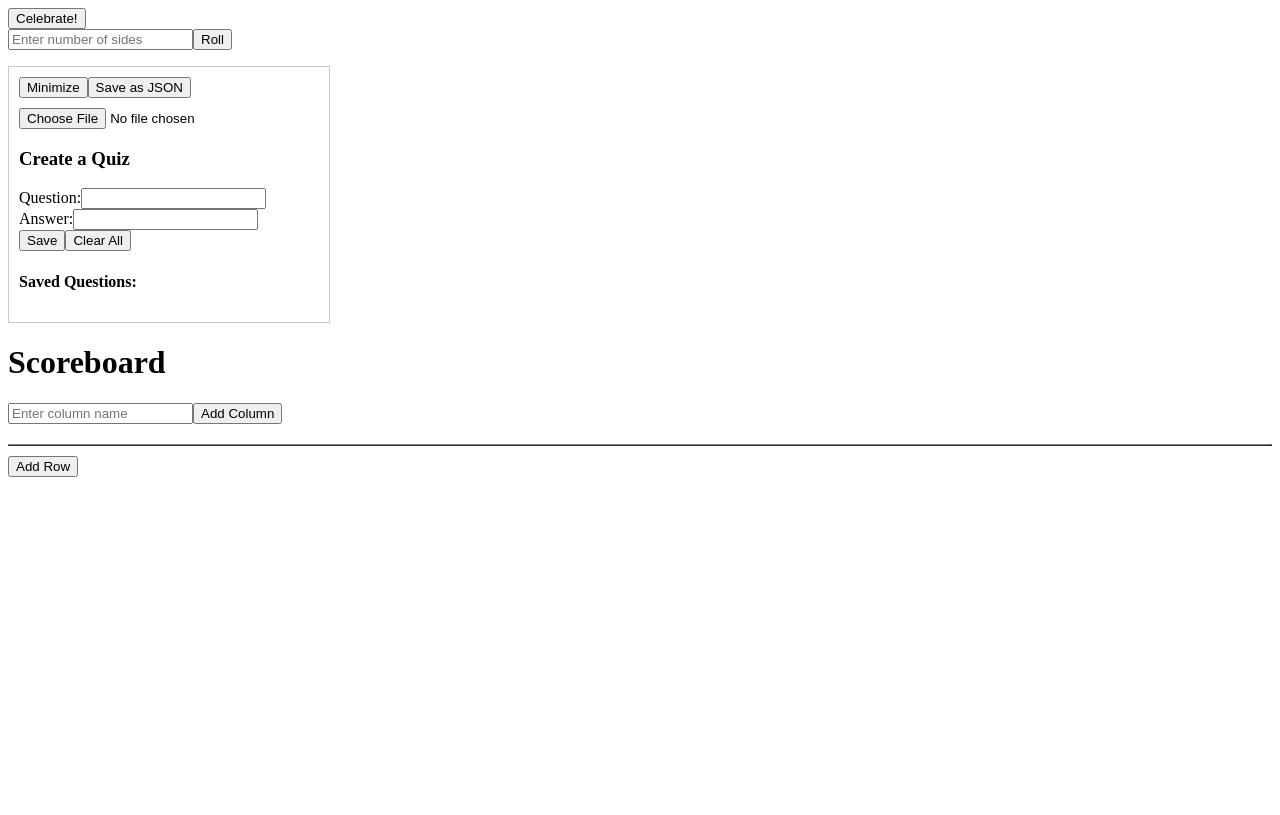
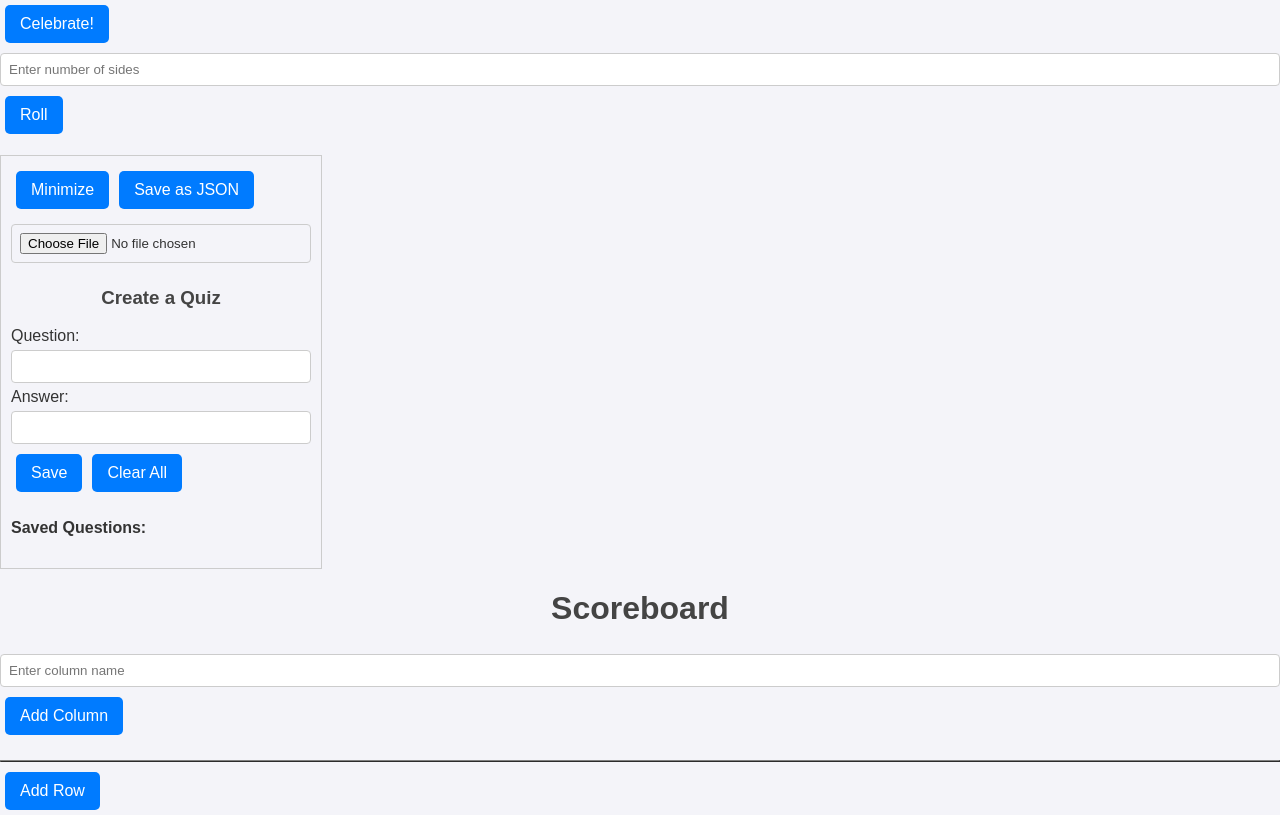
Before and after one commit to nouxinf/bookclub, a React (Vite) app: page / in a window 1280 px wide. Built offline with nearby package versions, Linux system fonts and the light colour scheme.

Commit message:
basic css

```diff
--- a/src/App.jsx
+++ b/src/App.jsx
@@ -1,8 +1,12 @@
 import { useState } from 'react'
+
 import Dice from './Dice';
 import Quiz from "./Quiz";
 import Scores from "./Scores";
 import Confetti from "./Confetti.jsx";
+
+import "./styles/App.css"
+
 function App() {
   return (
     <>
@@ -10,7 +14,7 @@ function App() {
         <Confetti />
         <Dice />
         <Quiz />
-        <Scores />
+        <Scores className="scoreboard"/>
       </div>
     </>
   )
--- a/src/Scores.jsx
+++ b/src/Scores.jsx
@@ -4,7 +4,6 @@ const Scores = () => {
     const [columns, setColumns] = useState([]);
     const [newColumnName, setNewColumnName] = useState('');
     const [rows, setRows] = useState([{}]);
-
     const addColumn = () => {
         if (newColumnName.trim() !== '') {
             setColumns([...columns, newColumnName]);
@@ -31,6 +30,16 @@ const Scores = () => {
             return rows.reduce((sum, row) => sum + (parseFloat(row[column]) || 0), 0);
         });
         return sums;
+    };
+
+    const getSortedPlayers = () => {
+        return rows
+            .filter((row) => row['Name']) // Ensure only rows with a 'Name' are included
+            .map((row) => {
+                const totalScore = parseFloat(row['Total']) || 0; // Use the 'Total' column for scores
+                return { name: row['Name'], totalScore };
+            })
+            .sort((a, b) => b.totalScore - a.totalScore);
     };
 
     return (
@@ -72,7 +81,7 @@ const Scores = () => {
                 <tfoot>
                     <tr>
                         {columns.map((column, columnIndex) => (
-                            <td key={columnIndex} style={{ fontWeight: 'bold' }}>
+                            <td key={columnIndex} style={{ fontWeight: 'bold', fontSize: 50 }}>
                                 {calculateColumnSums()[columnIndex]}
                             </td>
                         ))}
--- /dev/null
+++ b/src/styles/App.css
@@ -0,0 +1,129 @@
+/* General styles for the app */
+body {
+    font-family: Arial, sans-serif;
+    margin: 0;
+    padding: 0;
+    background-color: #f4f4f9;
+    color: #333;
+}
+
+h1, h2, h3 {
+    color: #444;
+    text-align: center;
+}
+
+button {
+    background-color: #007bff;
+    color: white;
+    border: none;
+    padding: 10px 15px;
+    border-radius: 5px;
+    cursor: pointer;
+    font-size: 16px;
+    margin: 5px;
+}
+
+button:hover {
+    background-color: #0056b3;
+}
+
+input[type="text"], input[type="number"], input[type="file"] {
+    padding: 8px;
+    margin: 5px 0;
+    border: 1px solid #ccc;
+    border-radius: 4px;
+    width: 100%;
+    box-sizing: border-box;
+}
+
+/* Styles for the Quiz component */
+.quiz-container {
+    border: 1px solid #ccc;
+    padding: 20px;
+    margin: 20px auto;
+    width: 300px;
+    background-color: white;
+    border-radius: 8px;
+    box-shadow: 0 4px 6px rgba(0, 0, 0, 0.1);
+}
+
+.quiz-container h3 {
+    margin-bottom: 15px;
+}
+
+.quiz-container ul {
+    list-style-type: none;
+    padding: 0;
+}
+
+.quiz-container li {
+    margin-bottom: 10px;
+}
+
+/* Styles for the Scores component */
+.scoreboard {
+    margin: 20px auto;
+    padding: 20px;
+    width: 80%;
+    background-color: white;
+    border-radius: 8px;
+    box-shadow: 0 4px 6px rgba(0, 0, 0, 0.1);
+}
+
+/* Enhanced table styles */
+.scoreboard table {
+    width: 100%;
+    border-collapse: collapse; /* Ensures no double borders */
+    margin-top: 20px;
+    background-color: #ffffff; /* White background for the table */
+    border-radius: 8px;
+    overflow: hidden;
+    box-shadow: 0 4px 6px rgba(0, 0, 0, 0.1);
+}
+
+.scoreboard th, .scoreboard td {
+    border: 1px solid #ddd;
+    padding: 12px;
+    text-align: center;
+    font-size: 14px;
+}
+
+.scoreboard th {
+    background-color: #3f51b5; /* Deep blue header */
+    color: white;
+    font-weight: bold;
+    text-transform: uppercase;
+}
+
+.scoreboard td {
+    background-color: #f3f4f6; /* Light gray cells */
+    color: #333;
+}
+
+.scoreboard tr:nth-child(even) td {
+    background-color: #e7e9eb; /* Slightly darker gray for even rows */
+}
+
+.scoreboard tr:hover td {
+    background-color: #d1d9ff; /* Light blue highlight on hover */
+}
+
+/* Center and enlarge text in table inputs */
+.scoreboard input[type="text"] {
+    text-align: center;
+    font-size: 50px;
+    padding: 10px;
+}
+
+/* Styles for the Confetti button */
+.confetti-container {
+    text-align: center;
+    margin: 20px;
+}
+
+/* General container for components */
+.app-container {
+    padding: 20px;
+    max-width: 1200px;
+    margin: 0 auto;
+}
```
